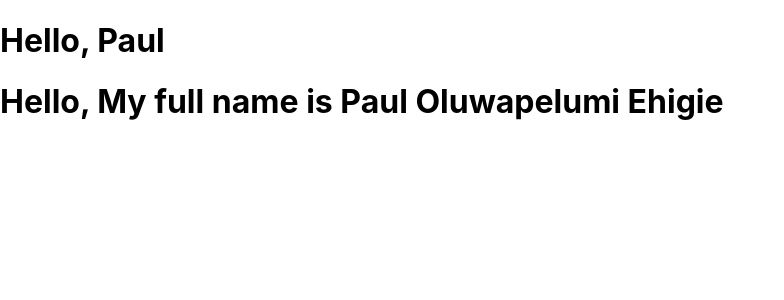
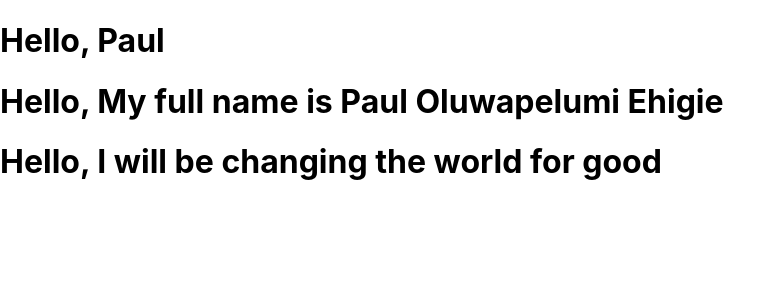
Before and after one commit to Ehigiepaul01/Pratice-React, a React (Create React App) app in the folder praticeapp/: page / in a window 1280 px wide. Shown: the top 300 px of the page, without its empty margins (0-784 px from the left). Built offline with nearby package versions, Linux system fonts and the light colour scheme.

Commit message:
more update made

```diff
--- a/praticeapp/src/App.js
+++ b/praticeapp/src/App.js
@@ -5,6 +5,7 @@ function App() {
     <div className="App">
       <Heading firstName="Paul" />
       <Heading firstName="My full name is Paul Oluwapelumi Ehigie" />
+      <Heading firstName="I will be changing the world for good" />
     </div>
   );
 }
```
